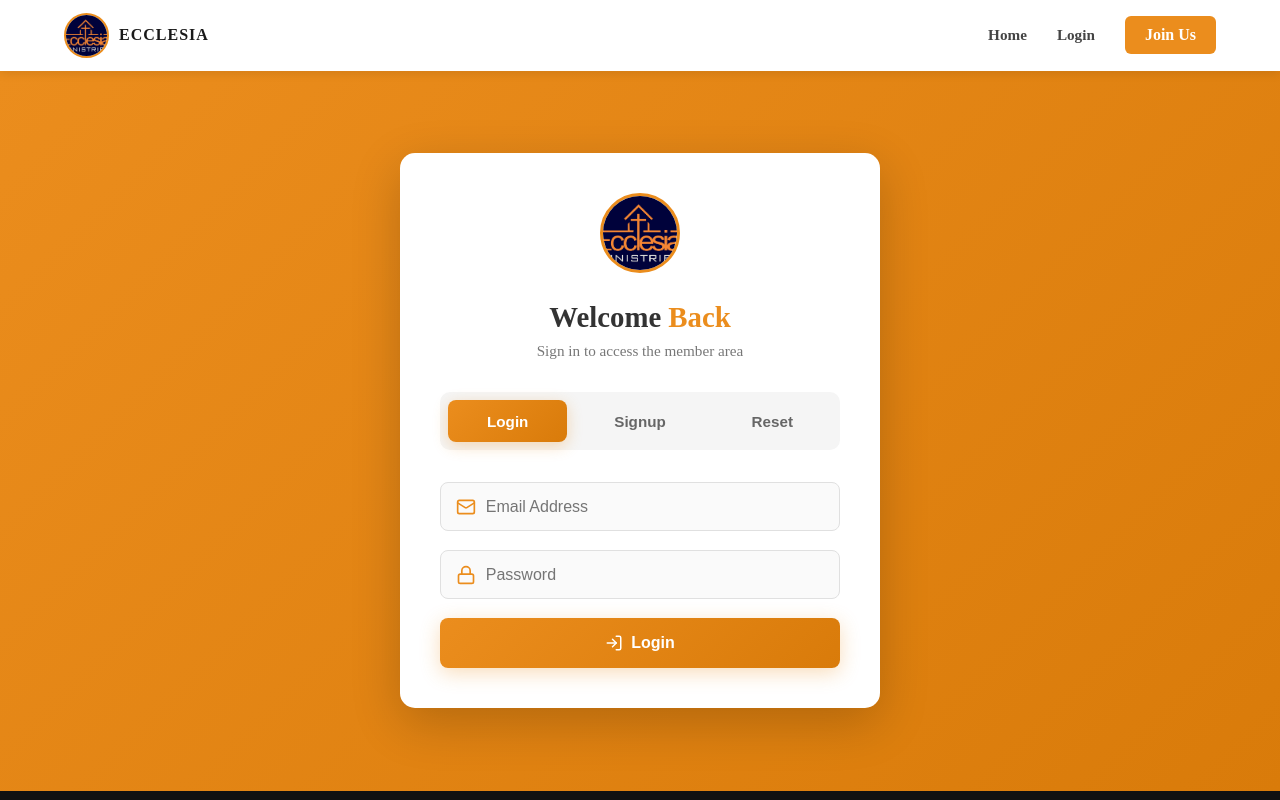
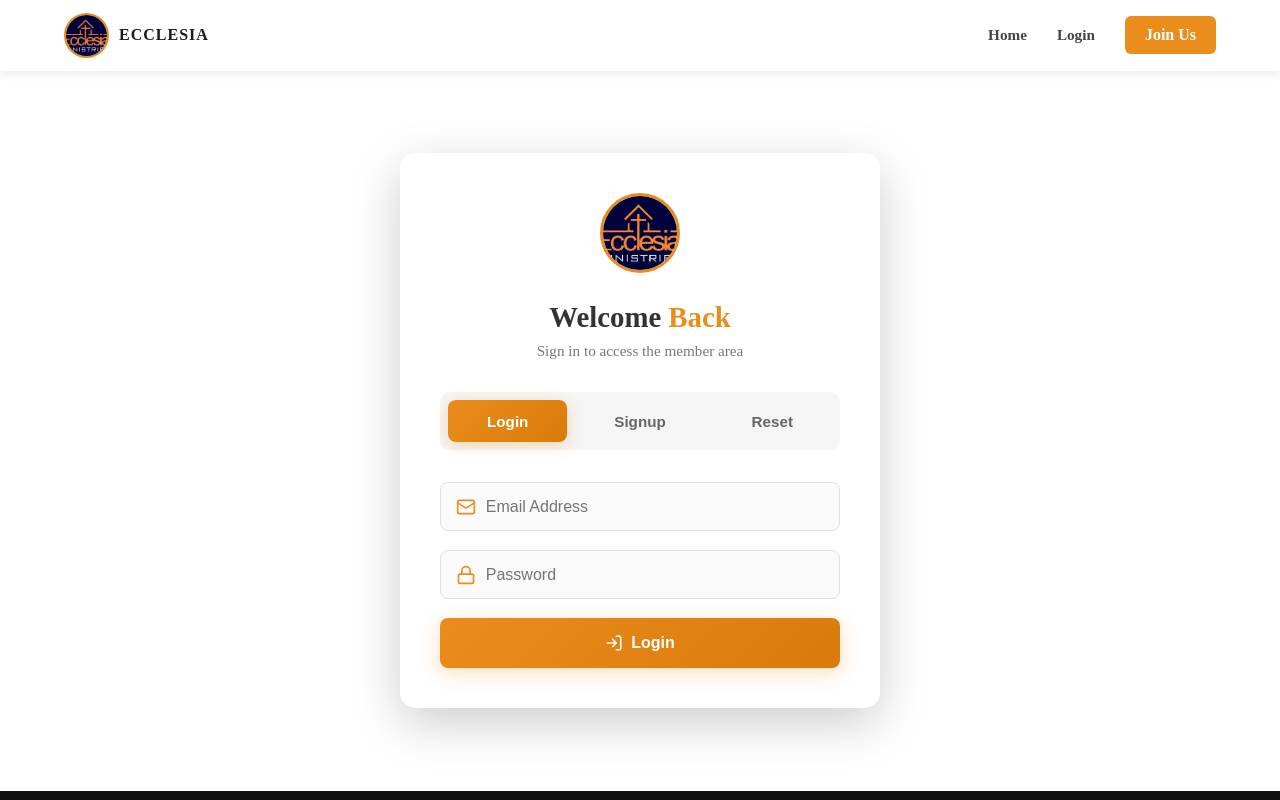
Before and after one commit to peter720720/church-website, a React (Vite) app in the folder church-frontend/: page /login in a window 1280 px wide. Built offline with nearby package versions, Linux system fonts and the light colour scheme; no server answers.

Commit message:
background changed

```diff
--- a/church-frontend/src/styles/Auth.css
+++ b/church-frontend/src/styles/Auth.css
@@ -3,7 +3,7 @@
   justify-content: center;
   align-items: center;
   min-height: 90vh;
-  background: linear-gradient(135deg, #eb8d1d 0%, #d97b0a 100%);
+  background: white;
   padding: 1rem;
 }
 
```
